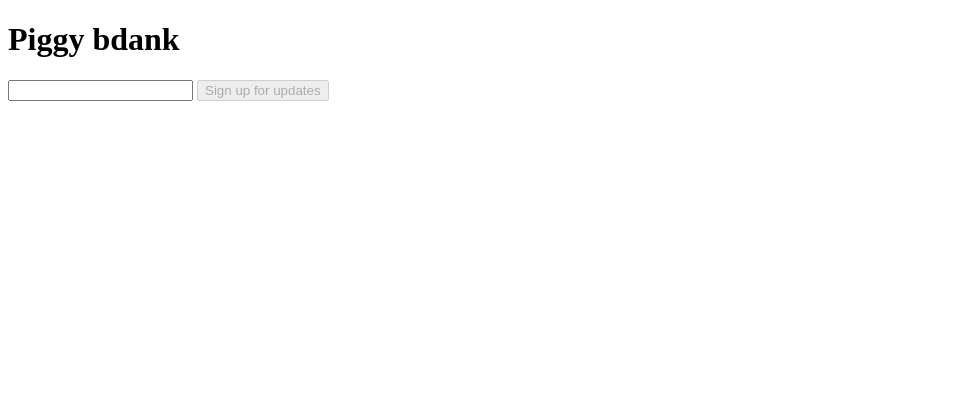
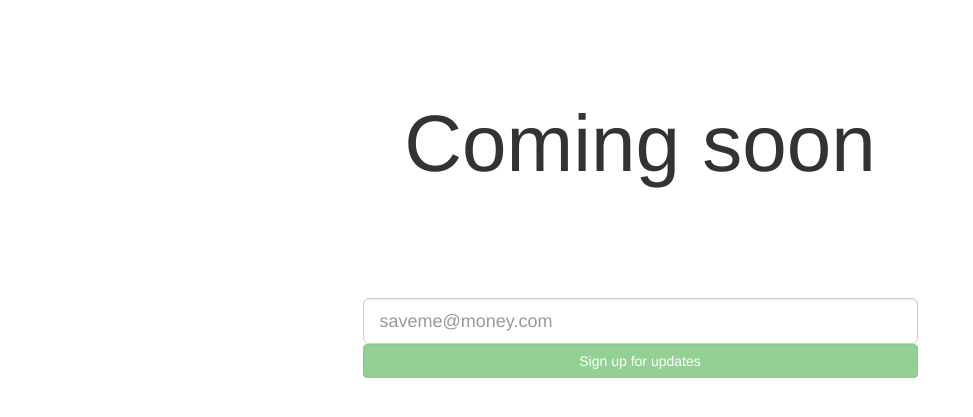
Before and after one commit to Omid-P/sitetg, a Django app: page / in a window 1280 px wide. Shown: the top 417 px of the page, without its empty margins (0-973 px from the left). Run offline with Django 3.2, Linux system fonts and the light colour scheme; some libraries are stand-ins or nearby versions.

Commit message:
added bootstrap styling to landing page html

```diff
--- a/tguru/landingpage/templates/landingpage/landing.html
+++ b/tguru/landingpage/templates/landingpage/landing.html
@@ -1,14 +1,34 @@
 <!DOCTYPE html>
 <html>
 <head>
+    <link rel="stylesheet" href="http://maxcdn.bootstrapcdn.com/bootstrap/3.3.5/css/bootstrap.min.css">
 </head>
 
+<style>
+    #box{
+        padding-top: 100px;
+    }
+    h1{
+        font-size: 80px;
+        margin-top: 100px;
+    }
+</style>
 <body>
-<h1> Piggy bdank </h1>
-<form action="" method="post">
-{% csrf_token %}
-<input id="signup" type="text" name="email" > <!-- this only works in html5 supporting browsers; also the email validation is not especially sophisticated - it would be a better idea to use javascript pattern matching to fully check. -->
-<button id="butt" type="submit" disabled> Sign up for updates </button>
+<div class="container">
+<h1 class="text-center"> Coming soon </h1>
+</div>
+<div class="container" id="box">
+    <div class="row">
+        <div class="col-md-6 col-md-offset-3 text-center"
+        <form action="" method="post">
+        {% csrf_token %}
+        <input id="signup" class="form-control input-lg" type="text" name="email" placeholder="saveme@money.com" > <!-- this only works in html5 supporting browsers; also the email validation is not especially sophisticated - it would be a better idea to use javascript pattern matching to fully check. -->
+        <button id="butt" class="btn btn-success btn-block" type="submit" disabled> Sign up for updates </button>
+        </div>
+    </div>
+
+</div>
+
 
 </form>
 
--- a/tguru/tguru/settings.py
+++ b/tguru/tguru/settings.py
@@ -25,7 +25,7 @@ SECRET_KEY = '+1sw@20mcv5o^3o=osopjjp$s#k+_&fo^0^^fez#zo0ed2zi4j'
 # SECURITY WARNING: don't run with debug turned on in production!
 DEBUG = True
 
-ALLOWED_HOSTS = []
+ALLOWED_HOSTS = ['.tguru.org', 'ec2-52-89-88-190.us-west-2.compute.amazonaws.com']
 
 
 # Application definition
```
Also changed, not shown: 5 other files.
